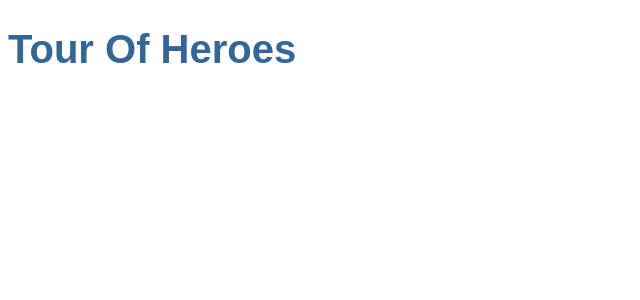
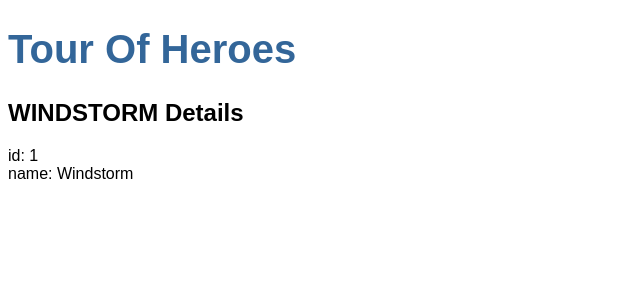
Before and after one commit to HichamGuessab/Tour_Of_Heroes, an Angular app: page / in a window 1280 px wide. Shown: the top 300 px of the page, without its empty margins (0-640 px from the left). Built offline with nearby package versions, Linux system fonts and the light colour scheme.

Commit message:
Create and show an Hero object

```diff
--- a/src/app/app.component.html
+++ b/src/app/app.component.html
@@ -1 +1,2 @@
 <h1>{{title}}</h1>
+<app-heroes></app-heroes>
--- a/src/app/app.module.ts
+++ b/src/app/app.module.ts
@@ -2,10 +2,12 @@
 import { BrowserModule } from '@angular/platform-browser';
 
 import { AppComponent } from './app.component';
+import { HeroesComponent } from './heroes/heroes.component';
 
 @NgModule({
   declarations: [
-    AppComponent
+    AppComponent,
+    HeroesComponent
   ],
   imports: [
     BrowserModule
--- /dev/null
+++ b/src/app/hero.ts
@@ -0,0 +1,4 @@
+export interface Hero {
+    id: number;
+    name: string;
+}
--- /dev/null
+++ b/src/app/heroes/heroes.component.html
@@ -0,0 +1,3 @@
+<h2>{{hero.name | uppercase}} Details</h2>
+<div><span>id: </span>{{hero.id}}</div>
+<div><span>name: </span>{{hero.name}}</div>
--- /dev/null
+++ b/src/app/heroes/heroes.component.ts
@@ -0,0 +1,14 @@
+import { Component } from '@angular/core';
+import { Hero } from '../hero'
+
+@Component({
+  selector: 'app-heroes',
+  templateUrl: './heroes.component.html',
+  styleUrls: ['./heroes.component.css']
+})
+export class HeroesComponent {
+  hero: Hero = {
+    id: 1,
+    name: 'Windstorm'
+  };
+}
```
Also changed, not shown: src/app/heroes/heroes.component.css (added), 1 other file (tests, documents, lock files or other folders).
